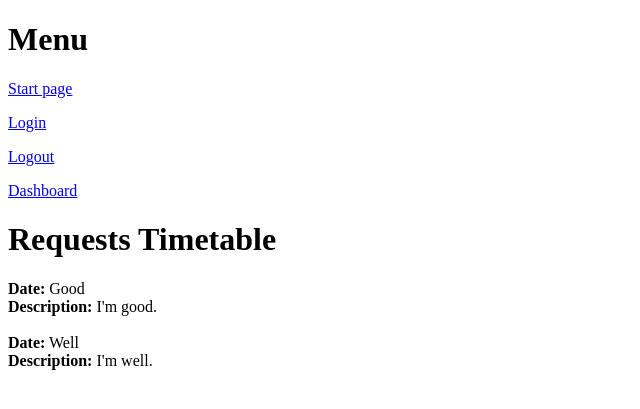
After one commit to kuznetsov-m/virus-backend, a Flask app: page /timetable in a window 1280 px wide. The commit adds this page. Shown: the top 409 px of the page, without its empty margins (0-640 px from the left). Run offline with Flask 2, Linux system fonts and the light colour scheme; the visitor is signed in with stand-in values (Sample User, id 1); data comes from the database, SQL or seed files in the repository.

Commit message:
Added timetable

```diff
--- a/app.py
+++ b/app.py
@@ -35,9 +35,23 @@ def dashboard():
     return render_template('dashboard.html')
 
 
-@app.route('/conversation_request')
+@app.route('/timetable')
+@login_required
+def timetable():
+    g.db = connect_db()
+    cur = g.db.execute('select * from posts')
+    posts = [dict(title=row[0], description=row[1]) for row in cur.fetchall()]
+    g.db.close()
+    return render_template('timetable.html', posts=posts)
+
+
+@app.route('/conversation_request', methods=['GET', 'POST'])
 @login_required
 def conversation_request():
+    if request.method == 'POST':
+        date = request.form['date']
+        description = request.form['description']
+        flash(f'date: {date} description: {description}')
     return render_template('conversation_request.html')
 
 
--- a/templates/dashboard.html
+++ b/templates/dashboard.html
@@ -2,5 +2,7 @@
 {% block content %}
 
 <h1>Dashboard Page</h1>
+<p><a href="/timetable">Timetable</a></p>
 <p><a href="/conversation_request">Сonversation request</a></p>
+
 {% endblock %}
--- /dev/null
+++ b/templates/timetable.html
@@ -0,0 +1,10 @@
+{% extends "dashboard.html" %}
+{% block content %}
+
+<h1>Requests Timetable</h1>
+{% for event in posts %}
+    <strong>Date:</strong> {{event.title}} <br>
+    <strong>Description:</strong> {{event.description}} <br>
+    <br>
+{% endfor %}
+{% endblock %}
```
